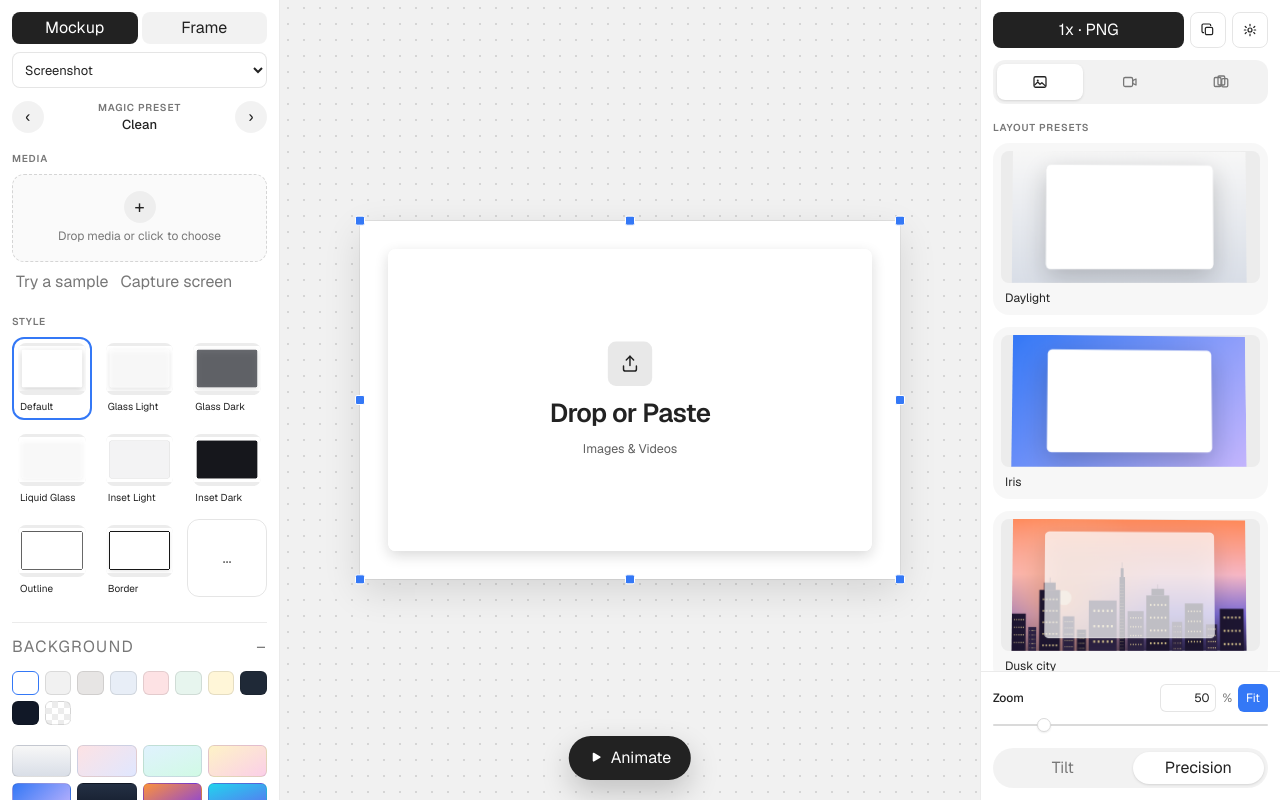
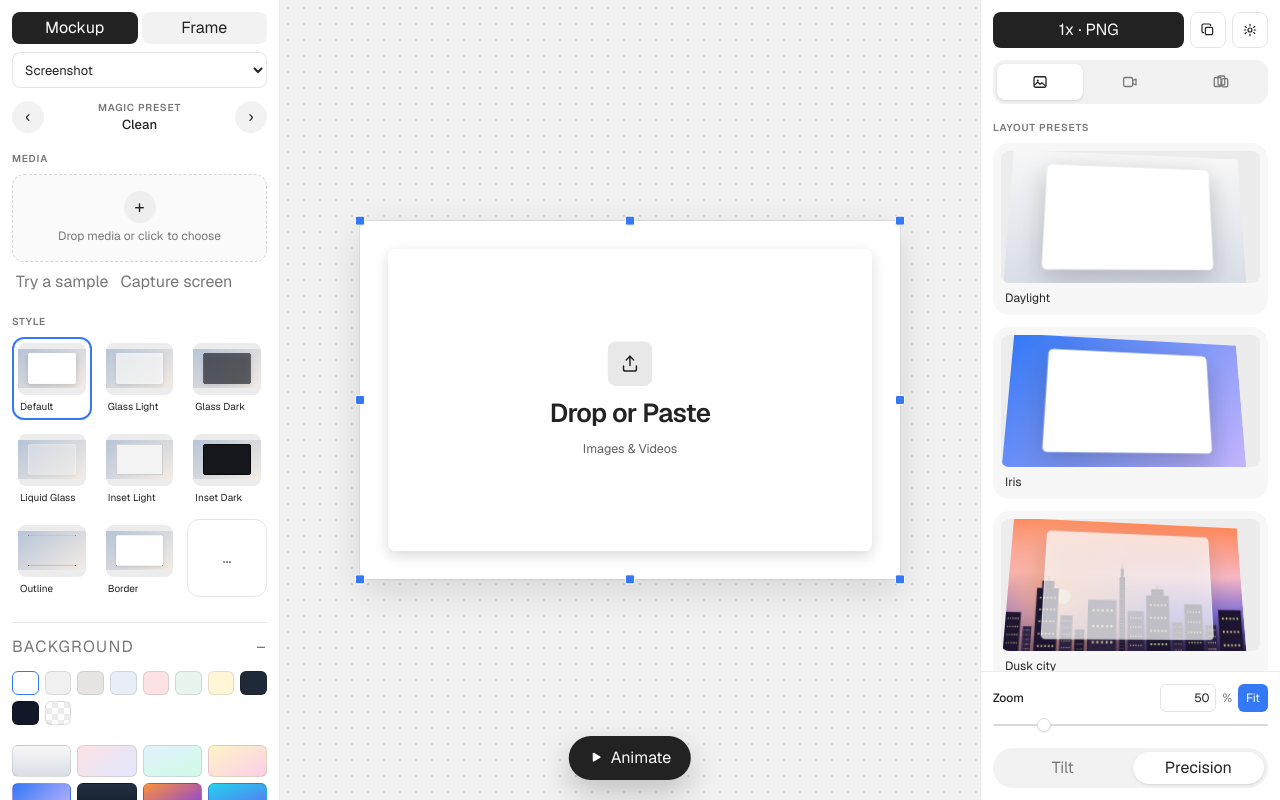
Before and after one commit to bymch/shotli, a Next.js app: page / in a window 1280 px wide. Built offline with nearby package versions, Linux system fonts and the light colour scheme.

Commit message:
Frame card styles around the screenshot and tilt layout presets.
Glass, inset, and border treatments keep a visible rim, and choosing a layout rotates that card over the full-bleed background.

```diff
--- a/components/editor/studio.tsx
+++ b/components/editor/studio.tsx
@@ -136,7 +136,7 @@ export function LeftRail({
           </button>
           <div className="min-w-0 flex-1 text-center">
             <div className="text-[10px] font-semibold tracking-[0.08em] text-muted uppercase">Magic preset</div>
-            <div className="truncate text-[13px] font-medium">{matched >= 0 ? PRESETS[matched].name : "Custom"}</div>
+            <div className="truncate text-[13px] font-medium">{presetLabel(doc.style, matched)}</div>
           </div>
           <button type="button" className="h-8 w-8 rounded-full bg-black/5 text-lg leading-none" aria-label="Next preset" onClick={() => cycle(1)}>
             ›
@@ -184,7 +184,19 @@ export function LeftRail({
         <div className="mt-2 grid grid-cols-3 gap-2">
           {styles.map((item) => {
             const active = doc.style.card === item.id;
-            const preview: Style = { ...doc.style, card: item.id, radius: item.radius, shadow: item.shadow, borderWidth: item.borderWidth, tilt: 0 };
+            const preview: Style = {
+              ...doc.style,
+              card: item.id,
+              radius: item.radius,
+              shadow: item.shadow,
+              borderWidth: item.borderWidth,
+              tilt: 0,
+              padding: 84,
+              canvas: "16:9",
+              canvasWidth: 0,
+              canvasHeight: 0,
+              background: swatchBackground(doc.style.background),
+            };
             return (
               <button
                 key={item.id}
@@ -509,7 +521,10 @@ export function MiniStage({ doc, style, tilt = 0, className = "h-12" }: { doc: D
       <canvas
         ref={ref}
         className="max-h-full max-w-full"
-        style={{ transform: tilt ? `rotateX(${tilt * 0.45}deg) rotateY(${tilt * 0.28}deg)` : undefined, transformOrigin: "center" }}
+        style={{
+          transform: tilt ? `perspective(520px) rotateX(${Math.min(22, 7 + tilt * 0.55)}deg) rotateY(${Math.min(14, 4 + tilt * 0.28)}deg)` : undefined,
+          transformOrigin: "center center",
+        }}
       />
     </div>
   );
@@ -700,6 +715,28 @@ function commitZoom(raw: string | null, fallback: number, onZoom: (percent: numb
   onZoom(next);
 }
 
+function presetLabel(style: Style, matched: number) {
+  if (matched >= 0) return PRESETS[matched].name;
+  return LAYOUTS.find((layout) => stylesMatch(layout.style, style))?.name ?? "Custom";
+}
+
+function swatchBackground(background: Background): Background {
+  if (background.kind === "color" && luminance(background.color) > 0.82) {
+    return { kind: "gradient", from: "#b7c5d8", to: "#f4ece4", angle: 145 };
+  }
+  return background;
+}
+
+function luminance(color: string) {
+  const hex = color.trim();
+  if (!hex.startsWith("#") || (hex.length !== 7 && hex.length !== 4)) return 1;
+  const full = hex.length === 4 ? `#${hex[1]}${hex[1]}${hex[2]}${hex[2]}${hex[3]}${hex[3]}` : hex;
+  const r = Number.parseInt(full.slice(1, 3), 16);
+  const g = Number.parseInt(full.slice(3, 5), 16);
+  const b = Number.parseInt(full.slice(5, 7), 16);
+  return (0.2126 * r + 0.7152 * g + 0.0722 * b) / 255;
+}
+
 function sameBackground(a: Background, b: Background) {
   return JSON.stringify(a) === JSON.stringify(b);
 }
--- a/components/editor/workspace.tsx
+++ b/components/editor/workspace.tsx
@@ -707,7 +707,7 @@ export function Workspace({
             className="absolute inset-0"
             style={{
               transform: tiltMode
-                ? `perspective(1200px) rotateX(${(doc.style.tilt || 8) * 0.55}deg) rotateY(${(doc.style.tilt || 8) * 0.35}deg)`
+                ? `perspective(1400px) rotateX(${(doc.style.tilt || 8) * 0.9}deg) rotateY(${(doc.style.tilt || 8) * 0.42}deg)`
                 : undefined,
               transformOrigin: "center center",
             }}
--- a/lib/layout.ts
+++ b/lib/layout.ts
@@ -18,24 +18,33 @@ export type Composition = {
 
 const EMPTY_PICTURE = { w: 960, h: 600 };
 
+export function cardInset(style: Doc["style"]) {
+  if (style.card === "glass-light" || style.card === "glass-dark" || style.card === "liquid") return 22;
+  if (style.card === "inset-light" || style.card === "inset-dark") return 18;
+  if (style.card === "border") return Math.max(12, style.borderWidth);
+  return 0;
+}
+
 export function contentSize(doc: Doc) {
   const crop = activeCrop(doc);
   const width = crop?.w ?? (doc.image ? 0 : EMPTY_PICTURE.w);
   const height = crop?.h ?? (doc.image ? 0 : EMPTY_PICTURE.h);
   const pad = doc.style.padding;
   const chrome = doc.style.frame === "none" ? 0 : CHROME_HEIGHT;
+  const inset = cardInset(doc.style);
   return {
     width,
     height,
     pad,
     chrome,
-    contentW: Math.max(1, width + pad * 2),
-    contentH: Math.max(1, height + chrome + pad * 2),
+    inset,
+    contentW: Math.max(1, width + pad * 2 + inset * 2),
+    contentH: Math.max(1, height + chrome + pad * 2 + inset * 2),
   };
 }
 
 export function compositionOf(doc: Doc): Composition {
-  const { width, height, pad, chrome, contentW, contentH } = contentSize(doc);
+  const { width, height, pad, chrome, inset, contentW, contentH } = contentSize(doc);
   let compW = contentW;
   let compH = contentH;
   if (doc.style.canvasWidth > 0 && doc.style.canvasHeight > 0) {
@@ -51,9 +60,11 @@ export function compositionOf(doc: Doc): Composition {
   }
   const extraX = Math.max(0, compW - contentW);
   const extraY = Math.max(0, compH - contentH);
+  const originX = pad + extraX / 2;
+  const originY = pad + extraY / 2;
   return {
-    image: { x: pad + extraX / 2, y: pad + chrome + extraY / 2, w: width, h: height },
-    window: { x: pad + extraX / 2, y: pad + extraY / 2, w: width, h: height + chrome },
+    image: { x: originX + inset, y: originY + chrome + inset, w: width, h: height },
+    window: { x: originX, y: originY, w: width + inset * 2, h: height + chrome + inset * 2 },
     compW,
     compH,
   };
--- a/lib/render.ts
+++ b/lib/render.ts
@@ -86,19 +86,7 @@ export function renderComposition(
   }
   ctx.restore();
 
-  ctx.save();
-  ctx.strokeStyle = "rgba(0, 0, 0, 0.12)";
-  ctx.lineWidth = 1;
-  traceRoundRect(
-    ctx,
-    composition.window.x + 0.5,
-    composition.window.y + 0.5,
-    composition.window.w - 1,
-    composition.window.h - 1,
-    Math.max(0, radius - 0.5),
-  );
-  ctx.stroke();
-  ctx.restore();
+  paintCardEdge(ctx, composition.window, doc.style);
   ctx.restore();
 }
 
@@ -256,6 +244,29 @@ function paintCard(ctx: CanvasRenderingContext2D, rect: Rect, style: Doc["style"
     traceRoundRect(ctx, rect.x + 1, rect.y + 1, rect.w - 2, rect.h - 2, radius);
     ctx.stroke();
     ctx.restore();
+  }
+  ctx.restore();
+}
+
+function paintCardEdge(ctx: CanvasRenderingContext2D, rect: Rect, style: Doc["style"]) {
+  const card = style.card ?? "default";
+  const radius = style.radius;
+  ctx.save();
+  if (card === "outline" || card === "border") {
+    ctx.strokeStyle = "#171717";
+    ctx.lineWidth = card === "outline" ? style.borderWidth || 3 : style.borderWidth || 8;
+    traceRoundRect(ctx, rect.x, rect.y, rect.w, rect.h, radius);
+    ctx.stroke();
+  } else if (card === "glass-light" || card === "liquid" || card === "glass-dark") {
+    ctx.strokeStyle = card === "glass-dark" ? "rgba(255,255,255,0.45)" : "rgba(255,255,255,0.9)";
+    ctx.lineWidth = 2;
+    traceRoundRect(ctx, rect.x + 1.5, rect.y + 1.5, rect.w - 3, rect.h - 3, Math.max(0, radius - 1));
+    ctx.stroke();
+  } else {
+    ctx.strokeStyle = "rgba(0, 0, 0, 0.12)";
+    ctx.lineWidth = 1;
+    traceRoundRect(ctx, rect.x + 0.5, rect.y + 0.5, rect.w - 1, rect.h - 1, Math.max(0, radius - 0.5));
+    ctx.stroke();
   }
   ctx.restore();
 }
```
